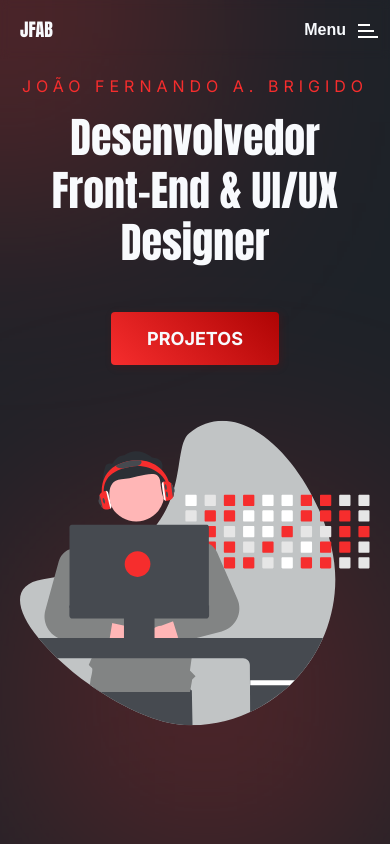
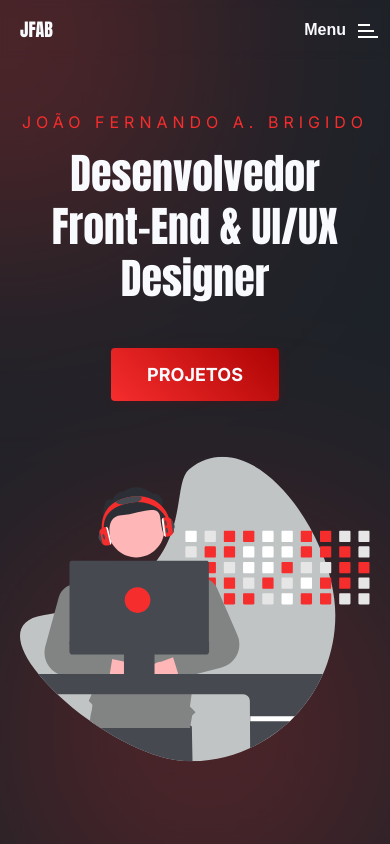
Before and after one commit to joaofbrigido/personal-portfolio, a Next.js app: page / in a window 390 px wide. Shown: the top 844 px of the page. Built offline with nearby package versions, Linux system fonts and the light colour scheme.

Commit message:
ajuste responsividade

```diff
--- a/src/Sections/SectionHero/styles.module.scss
+++ b/src/Sections/SectionHero/styles.module.scss
@@ -1,5 +1,6 @@
 .hero {
-  padding-top: 64px;
+  padding-top: 80px;
+  margin-top: 32px;
   position: relative;
 }
 
@@ -81,8 +82,6 @@
 
 @media (max-width: 768px) {
   .hero {
-    padding-top: 76px;
-
     h1 {
       font-size: var(--s42);
     }
--- a/src/Sections/SectionProjects/styles.module.scss
+++ b/src/Sections/SectionProjects/styles.module.scss
@@ -119,7 +119,7 @@
       .image {
         img {
           max-width: 350px;
-          max-height: 250px;
+          max-height: 230px;
         }
       }
     }
@@ -138,7 +138,7 @@
       .image {
         img {
           max-width: 290px;
-          max-height: 210px;
+          max-height: 185px;
         }
       }
     }
```
